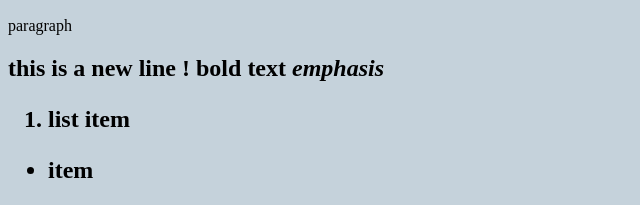
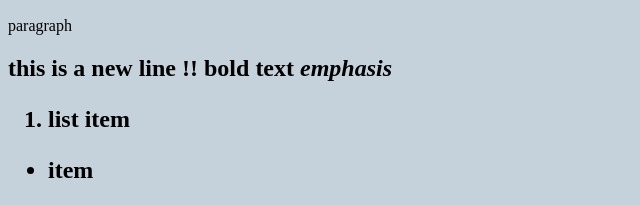
Before and after one commit to cgallano/beginners-week-one, a plain HTML site: page index.html in a window 1280 px wide. Shown: the part 179-384 px from the top of the page, 0-640 px from the left. Drawn offline with Linux system fonts and the light colour scheme.

Commit message:
just added a new line
ju

```diff
--- a/index.html
+++ b/index.html
@@ -19,7 +19,7 @@ body {
     <h2>pluto </h2>
 <p>paragraph</p>
 
-<h2> this is a new line ! </h>
+<h2> this is a new line !! </h>
 
 <b>bold text</b>
 
```
